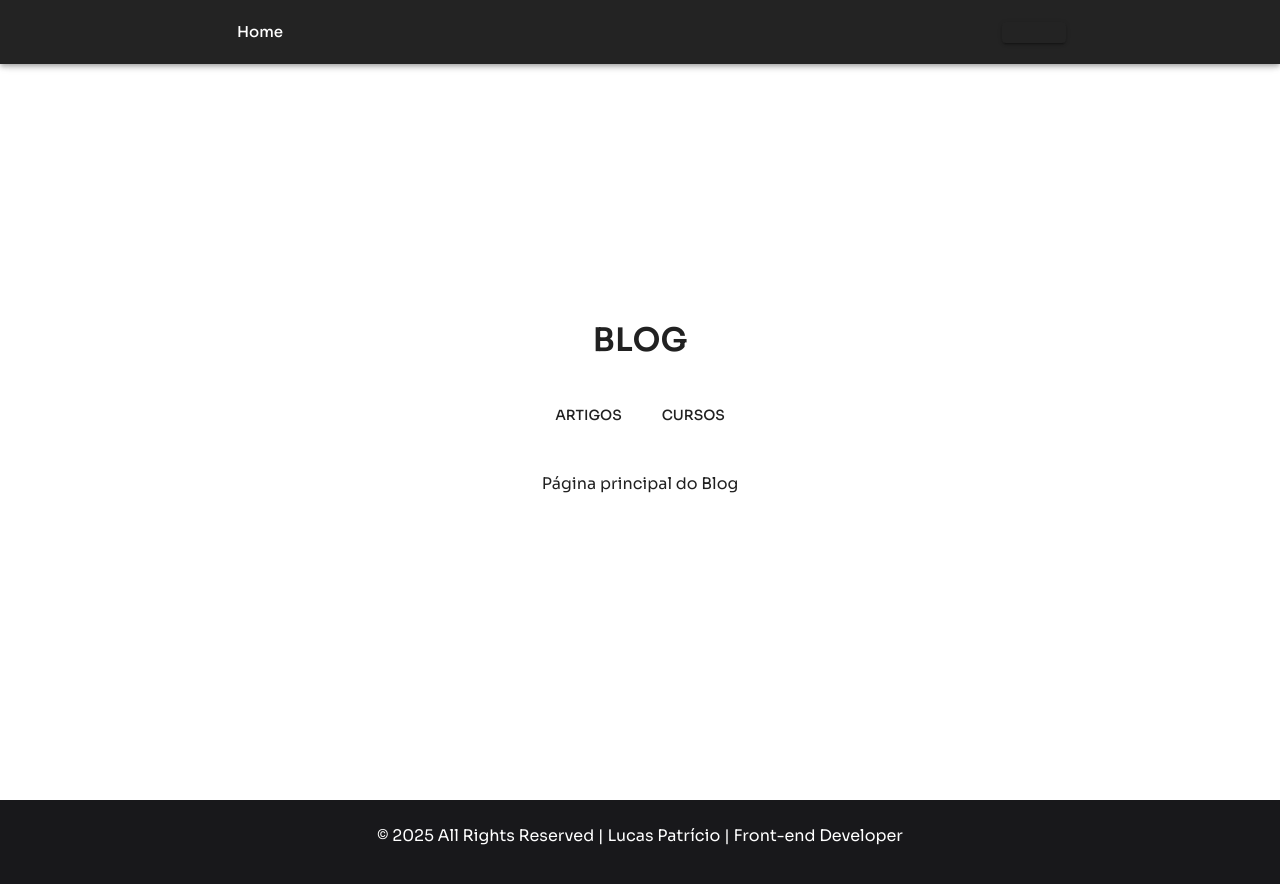
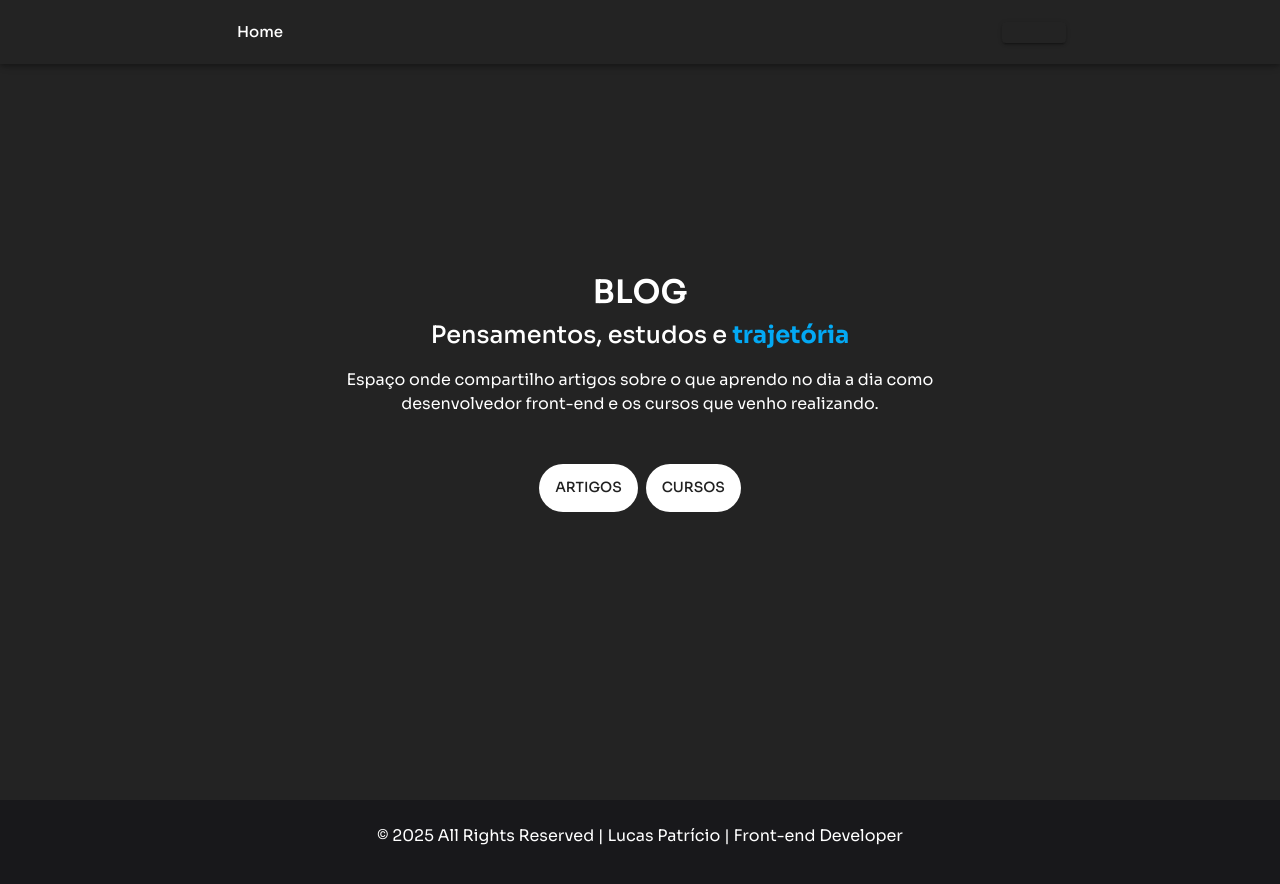
Before and after one commit to patrilucas59/Lucas_Patricio_Portfolio, a React (Vite) app: page /blog in a window 1280 px wide. Shown: the top 884 px of the page. Built offline with nearby package versions, Linux system fonts and the light colour scheme; some icons are missing.

Commit message:
refactor: deletando página de layout desnecessária da aplicação

```diff
--- a/src/App.tsx
+++ b/src/App.tsx
@@ -2,17 +2,14 @@ import { Routes, Route, Navigate } from 'react-router-dom'
 import Home from './pages/Home/Home'
 import BlogArticles from "./pages/Blog/Articles";
 import BlogCourses from "./pages/Blog/Courses";
-import BlogLayout from "./pages/Blog/BlogLayout";
-import Blog from './pages/Blog/BlogHome';
+import BlogHome from './pages/Blog/BlogHome';
 
 const App = () => {
   return (
     <Routes>
       <Route path='/' element={<Home />} />
 
-      <Route path='/blog' element={<BlogLayout />}>
-
-        <Route index element={<Blog />} />
+      <Route path='/blog' element={<BlogHome />}>
 
         <Route path='artigos' element={<BlogArticles />} />
         <Route path='cursos' element={<BlogCourses />} />
--- a/src/pages/Blog/Articles/index.tsx
+++ b/src/pages/Blog/Articles/index.tsx
@@ -14,7 +14,7 @@ import BlogDetail from "../components/BlogDetail";
     {
       id: '2',
       type: 'article',
-      title: 'TypeScript para React',
+      title: 'Arquitetura Feature-Based',
       description: 'Como usar TypeScript em projetos React',
     }
   ]
--- a/src/pages/Blog/BlogHome.tsx
+++ b/src/pages/Blog/BlogHome.tsx
@@ -1,5 +1,97 @@
-const Blog = () => {
-  return <div>Página principal do Blog</div>
+import { Box, styled, Tab, Tabs, Typography, useTheme } from "@mui/material";
+import Footer from "components/Footer";
+import NavBar from "components/NavBar";
+import { Outlet, useLocation, useNavigate } from "react-router-dom";
+
+const BlogHome = () => {
+  const location = useLocation();
+  const navigate = useNavigate();
+  const theme = useTheme();
+
+  const getTabValue = () => {
+  if (location.pathname.includes('artigos')) return 0;
+  if (location.pathname.includes('cursos')) return 1;
+  return false;
 }
 
-export default Blog;
+  const BlogContainer = styled('main')(({ theme }) => ({
+    backgroundColor: theme.palette.primary.main,
+    display: 'flex',
+    flexDirection: 'column',
+    alignItems: 'center',
+    justifyContent: 'center',
+    minHeight: '100vh',
+    padding: 4,
+  }));
+
+const StyledTab = styled(Tab)(({ theme }) => ({
+  padding: '8px 16px',
+  margin: '0 4px',
+  backgroundColor: theme.palette.background.default,
+  color: theme.palette.text.primary,
+  borderRadius: 999,
+  zIndex: 1,
+  transition: 'all 0.25s ease',
+
+  '&:hover': {
+    backgroundColor: theme.palette.common.white,
+    transform: 'scale(1.05)',
+  },
+
+  '&.Mui-selected': {
+    backgroundColor: theme.palette.primary.main,
+    color: theme.palette.primary.contrastText,
+  },
+}));
+
+  return (
+    <>
+      <NavBar variant="blog" showBackButton />
+
+      <BlogContainer>
+        <Box sx={{ textAlign: 'center', maxWidth: 600, mx: 'auto' }}>
+          <Typography variant="h4" fontWeight={600} mt={2} color="primary.contrastText">
+            BLOG
+          </Typography>
+
+        </Box>
+
+        <Typography variant="h5" fontWeight={500} mt={1} color="primary.contrastText">
+          Pensamentos, estudos e {" "}
+          <Box component="span" color={theme.palette.info.light} fontWeight={700}>
+            trajetória
+          </Box>
+        </Typography>
+
+        <Typography color="primary.contrastText" style={{ textAlign: 'center', maxWidth: 600, margin: '16px auto' }}>
+          Espaço onde compartilho artigos sobre o que aprendo no dia a dia como desenvolvedor front-end e os cursos que venho realizando.
+        </Typography>
+
+        <Tabs
+          value={getTabValue()}
+          onChange={(_, value) =>{
+            navigate(value === 0 ? 'artigos' : 'cursos')
+          }}
+          sx={{
+            mt: 4,
+            '& .MuiTabs-indicator': {
+              display: 'none',
+            },
+           }}
+        >
+          <StyledTab label="Artigos" />
+          <StyledTab label="Cursos" />
+        </Tabs>
+
+        <Box sx={{ mt: 4 }}>
+          <Outlet />
+        </Box>
+
+      </BlogContainer>
+
+      <Footer />
+    </>
+  )
+}
+
+export default BlogHome;
--- a/src/pages/Blog/BlogLayout.tsx
+++ /dev/null
@@ -1,85 +0,0 @@
-import { Box, styled, Tab, Tabs, Typography, useTheme } from "@mui/material";
-import Footer from "components/Footer";
-import NavBar from "components/NavBar";
-import { Outlet, useLocation, useNavigate } from "react-router-dom";
-
-const BlogLayout = () => {
-  const location = useLocation();
-  const navigate = useNavigate();
-
-  const getTabValue = () => {
-  if (location.pathname.includes('artigos')) return 0;
-  if (location.pathname.includes('cursos')) return 1;
-  return false;
-}
-
-  const BlogContainer = styled('main')(() => ({
-    display: 'flex',
-    flexDirection: 'column',
-    alignItems: 'center',
-    justifyContent: 'center',
-    minHeight: '100vh',
-    padding: 4,
-  }))
-
-const StyledTab = styled(Tab)(({ theme }) => ({
-  padding: '8px 16px',
-  margin: '0 4px',
-  backgroundColor: 'transparent',
-  color: theme.palette.text.primary,
-  borderRadius: 999,
-  zIndex: 1,
-  transition: 'all 0.25s ease',
-
-  '&:hover': {
-    backgroundColor: theme.palette.action.hover,
-    transform: 'scale(1.05)',
-  },
-
-  '&.Mui-selected': {
-    backgroundColor: theme.palette.primary.main,
-    color: theme.palette.primary.contrastText,
-  },
-}));
-
-  return (
-    <>
-      <NavBar variant="blog" showBackButton />
-
-      <BlogContainer>
-        <Box sx={{ textAlign: 'center', maxWidth: 600, mx: 'auto' }}>
-          <Typography variant="h4" fontWeight={600} mt={2}>
-            BLOG
-          </Typography>
-
-        </Box>
-
-        <Tabs
-          value={getTabValue()}
-          onChange={(_, value) =>{
-            navigate(value === 0 ? 'artigos' : 'cursos')
-          }}
-          centered
-          sx={{
-            mt: 4,
-            '& .MuiTabs-indicator': {
-              display: 'none',
-            },
-           }}
-        >
-          <StyledTab label="Artigos" />
-          <StyledTab label="Cursos" />
-        </Tabs>
-
-        <Box sx={{ mt: 4 }}>
-          <Outlet />
-        </Box>
-
-      </BlogContainer>
-
-      <Footer />
-    </>
-  )
-}
-
-export default BlogLayout;
--- a/src/pages/Blog/Courses/index.tsx
+++ b/src/pages/Blog/Courses/index.tsx
@@ -14,7 +14,7 @@ import BlogDetail from "../components/BlogDetail";
     {
       id: '2',
       type: 'article',
-      title: 'TypeScript para React',
+      title: 'Arquitetura Feature-Based',
       description: 'Como usar TypeScript em projetos React',
     }
   ]
```
